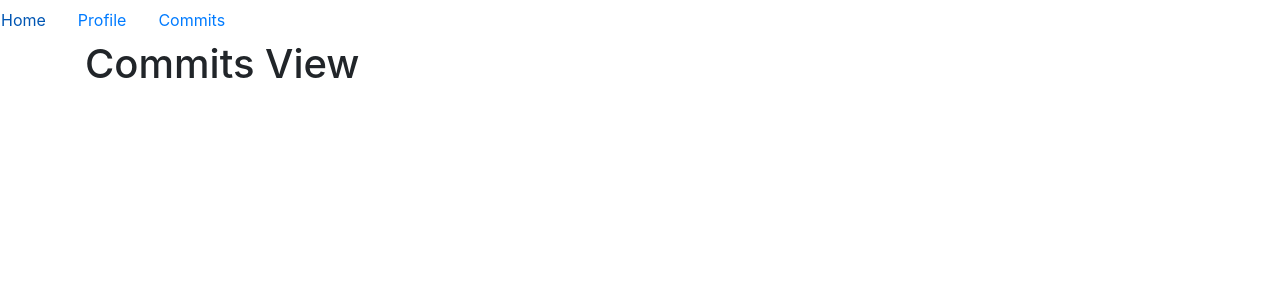
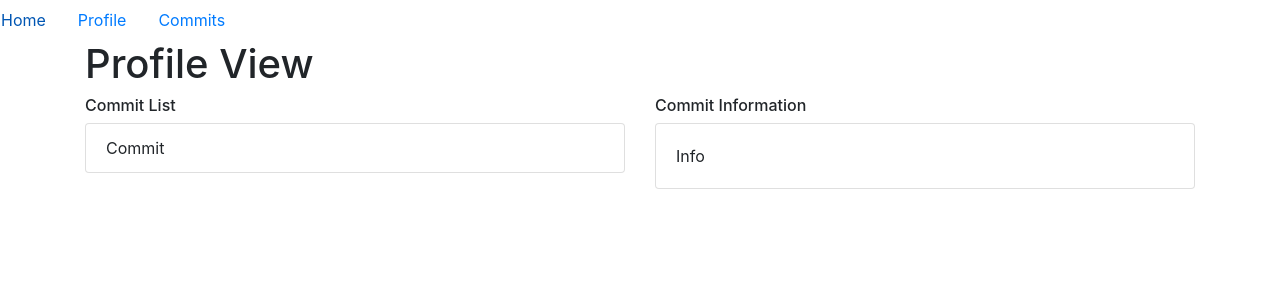
Before and after one commit to sam-hero/cs-commits, a React (Create React App) app: page /Commits in a window 1280 px wide. Shown: the top 300 px of the page. Built offline with nearby package versions, Linux system fonts and the light colour scheme.

Commit message:
Layout of Commits
        Preparing the layout for the Commits view, this is going to show a list of information and when a commits is selected, it will show full information

        Changes:
        Commit.js Implementing Row,Col,Card, ListGroup from Bootstrap to make a simple layout

```diff
--- a/src/components/Commits.js
+++ b/src/components/Commits.js
@@ -1,9 +1,29 @@
+import {Row, Col , ListGroup , Card} from 'react-bootstrap'
+
 function Commits(){
-    return (
+    return(
         <div>
-            <h1>Commits View</h1>
+            <h1>Profile View</h1>
+            <Row>
+                <Col>
+                        <h6>Commit List </h6>
+
+                        <ListGroup>
+                            <ListGroup.Item>
+                                Commit
+                            </ListGroup.Item>
+                        </ListGroup>
+                </Col>
+                <Col>
+                    <h6>Commit Information</h6>
+                    <Card>
+                        <Card.Body>
+                            Info
+                        </Card.Body>
+                    </Card>
+                </Col>
+            </Row>
         </div>
-
     );
 
 }
```
